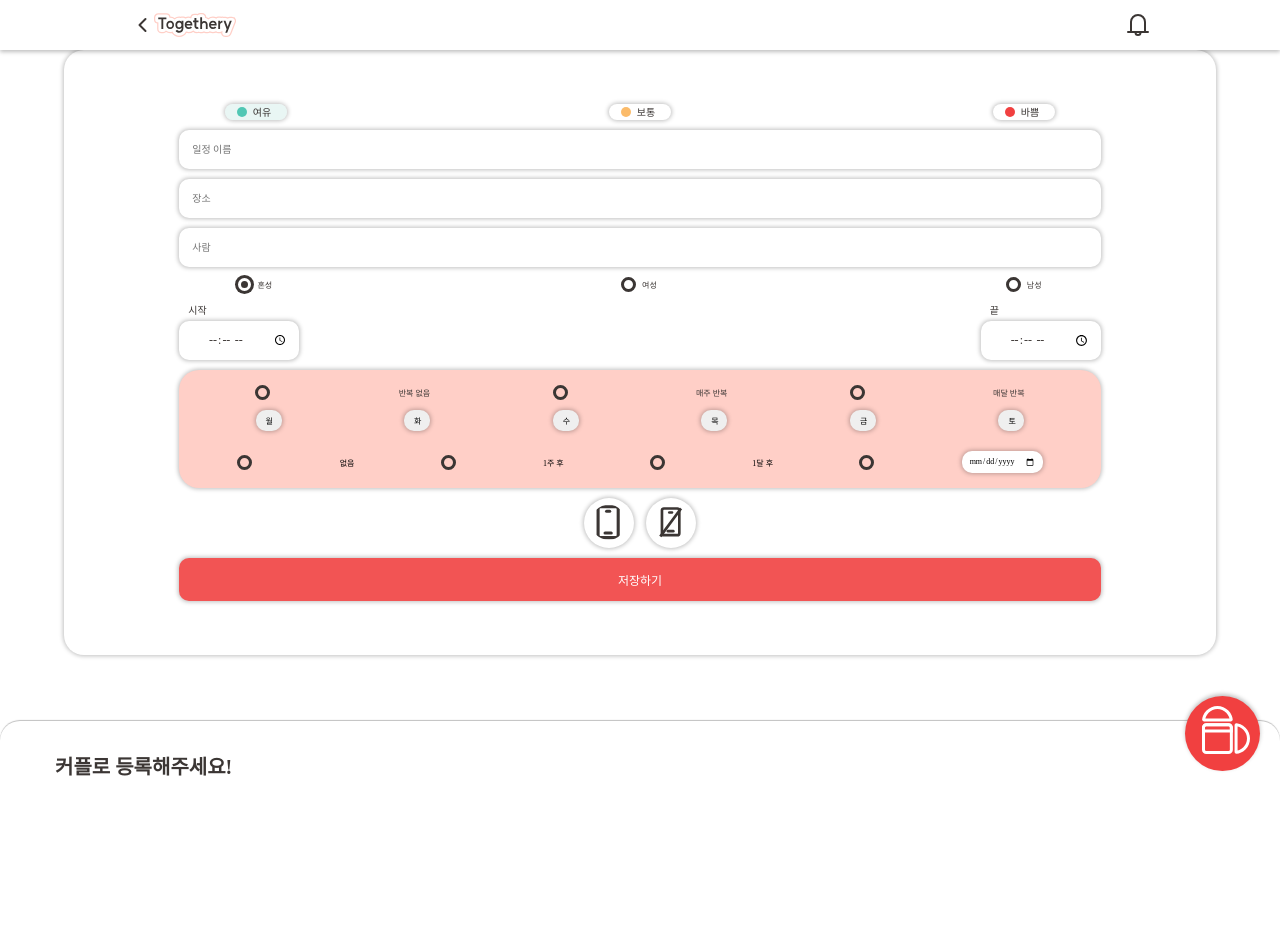
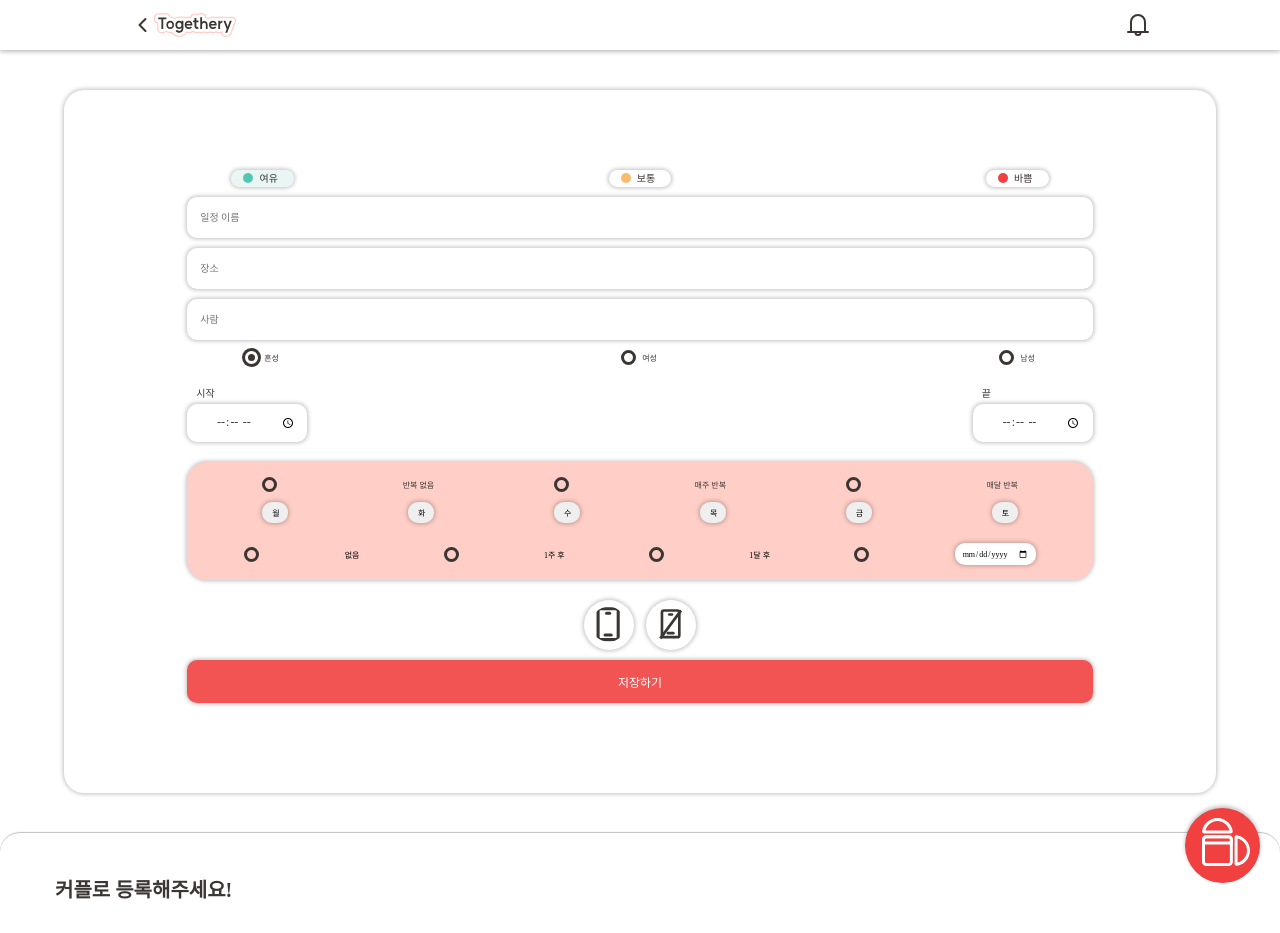
Before and after one commit to HappyScrolls/tcc-react-app, a React (Create React App) app: page /calendar/1/add in a window 1280 px wide. Before the commit the page ends 800 px from the top, so only its background shows below. Built offline with nearby package versions, Linux system fonts and the light colour scheme; no server answers; a web font is replaced by a local one.

Commit message:
design: 일정 등록 상단 여백 수정

```diff
--- a/src/App.tsx
+++ b/src/App.tsx
@@ -1,7 +1,7 @@
 import { Outlet, useLocation } from "react-router-dom";
 import Header from "./components/layout/Header";
 import Footer from "./components/layout/Footer";
-import { Layout } from "./components/layout/Layout";
+import { Layout, MainContent } from "./components/layout/Layout";
 import { Suspense } from "react";
 
 const App = () => {
@@ -12,7 +12,9 @@ const App = () => {
       <Suspense fallback={<div>로딩 중...</div>}>
         <Layout>
           {!hidePage && <Header />}
-          <Outlet />
+          <MainContent>
+            <Outlet />
+          </MainContent>
           {!hidePage && <Footer />}
         </Layout>
       </Suspense>
--- a/src/components/layout/Footer.tsx
+++ b/src/components/layout/Footer.tsx
@@ -51,10 +51,7 @@ const FooterContainer = styled.div`
   width: 100%;
   padding: 0 0 20px 50px;
 
-  position: fixed;
-  bottom: 0;
-  left: 0;
-
+  position: relative;
   display: flex;
   justify-content: space-between;
   align-items: center;
@@ -62,6 +59,10 @@ const FooterContainer = styled.div`
   border-radius: 20px 20px 0px 0px;
   background: #fff;
   box-shadow: 0px -1px 1px 0px rgba(0, 0, 0, 0.25);
+
+  @media (max-width: 2000px) {
+    height: 100px;
+  }
 
   @media (max-width: 768px) {
     height: 90px;
--- a/src/components/layout/Layout.tsx
+++ b/src/components/layout/Layout.tsx
@@ -6,7 +6,7 @@ export const Layout = styled.div`
   flex-direction: column;
 
   width: 100%;
-  height: 100%;
+  min-height: 100vh;
   background-color: #fff;
 `;
 
@@ -23,3 +23,8 @@ export const Container = styled.div`
   padding: 20px;
   background-color: #fff;
 `;
+
+export const MainContent = styled.div`
+  flex-grow: 1;
+  /* padding: 20px; */
+`;
--- a/src/pages/login/components/BackgroundDesign.tsx
+++ b/src/pages/login/components/BackgroundDesign.tsx
@@ -31,6 +31,7 @@ const StrokeLine = styled.div`
   background-size: 100% 40px;
   background-position: center;
   z-index: -1;
+  /* position: relative; */
 
   @media (min-width: 768px) {
     background-size: 100% 50px;
--- a/src/pages/login/components/Login.style.tsx
+++ b/src/pages/login/components/Login.style.tsx
@@ -160,4 +160,6 @@ export const ColorContainer = styled(Container)`
   min-height: 100vh;
   background: rgba(0, 0, 0, 0.4);
   z-index: 1;
+
+  position: relative;
 `;
--- a/src/pages/schedule/components/ScheduleForm.tsx
+++ b/src/pages/schedule/components/ScheduleForm.tsx
@@ -197,11 +197,12 @@ const FormContainer = styled.div`
   display: flex;
   flex-direction: column;
   justify-content: center;
-  margin: 0 auto;
+  margin: 40px auto;
 
   width: 90%;
-  height: 605px;
   gap: 10px;
+
+  padding: 80px 10px 90px 10px;
 
   border-radius: 20px;
   background: #fff;
@@ -245,7 +246,7 @@ const SmallLabel = styled(Label)`
 
 const Input = styled.input`
   width: 80%;
-  padding: 14px 13px;
+  padding: 15px 13px;
   border-radius: 10px;
   background: #fff;
   box-shadow: 0px 0px 4px 1px rgba(0, 0, 0, 0.25);
@@ -260,7 +261,7 @@ const Input = styled.input`
 
 const TimeInputContainer = styled.div`
   display: flex;
-  margin: 0 auto;
+  margin: 10px auto;
   justify-content: space-between;
   align-items: center;
   width: 80%;
@@ -396,6 +397,8 @@ const PhoneWrapper = styled.div`
   justify-content: center;
   align-items: center;
   gap: 12px;
+
+  margin-top: 10px;
 `;
 
 const Phone = styled.img`
```
